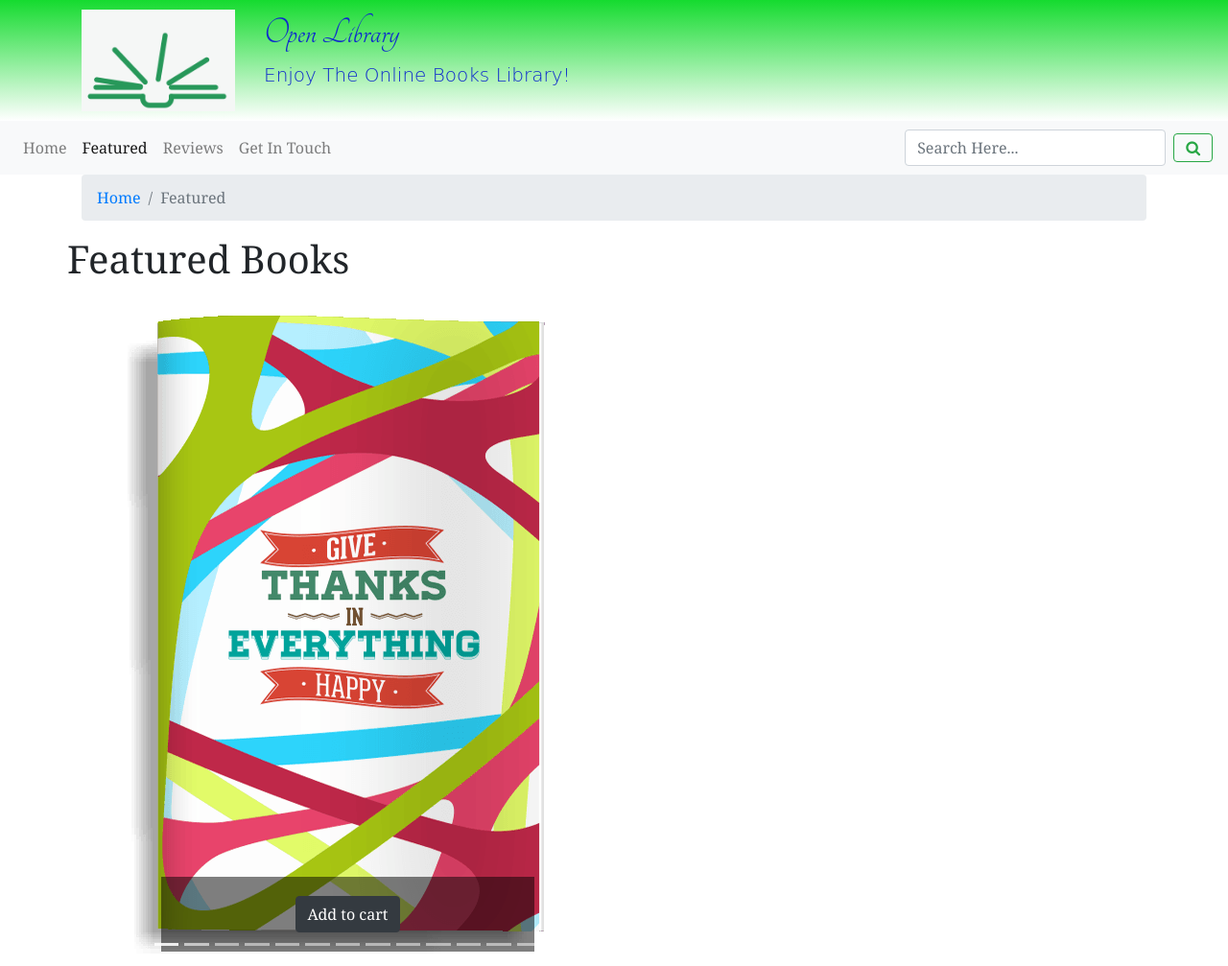
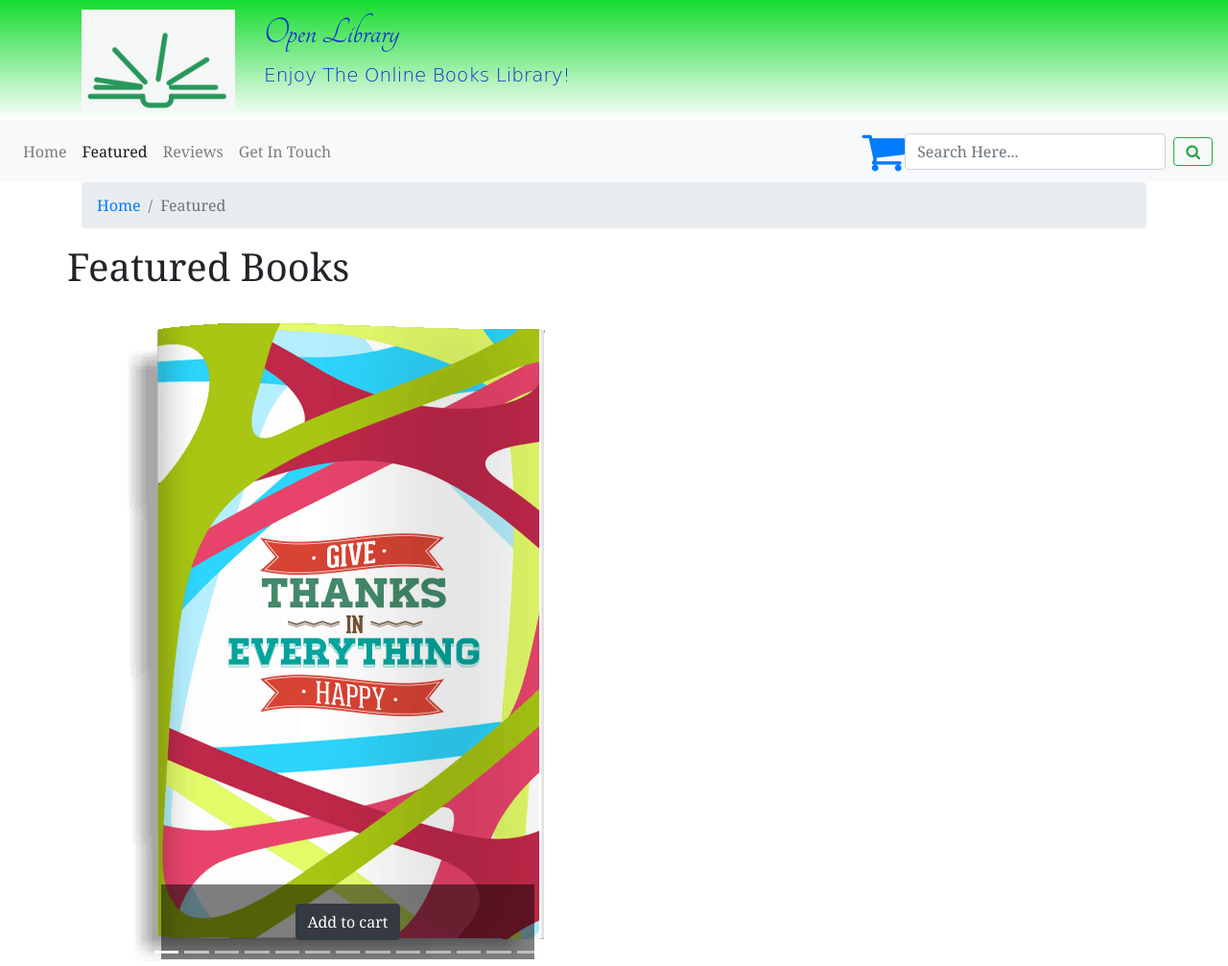
Before and after one commit to arunkumar09/Bookstore, a website: page featured.html in a window 1280 px wide. Shown: the top 1007 px of the page at 96% size. Drawn offline with nearby package versions, Linux system fonts and the light colour scheme.

Commit message:
more changes

```diff
--- a/featured.html
+++ b/featured.html
@@ -57,7 +57,7 @@
                         <a class="nav-link" href="contact.html">Get in Touch</a>
                     </li>
                 </ul>
-
+                <a href=""><i class="fa fa-shopping-cart fa-3x" aria-hidden="true"></i></a>
                 <form class=" search-form form-inline my-2 my-lg-0">
                     <input id="search-box" class="form-control mr-sm-2" type="search" placeholder="search here..."
                         aria-label="Search">
```
